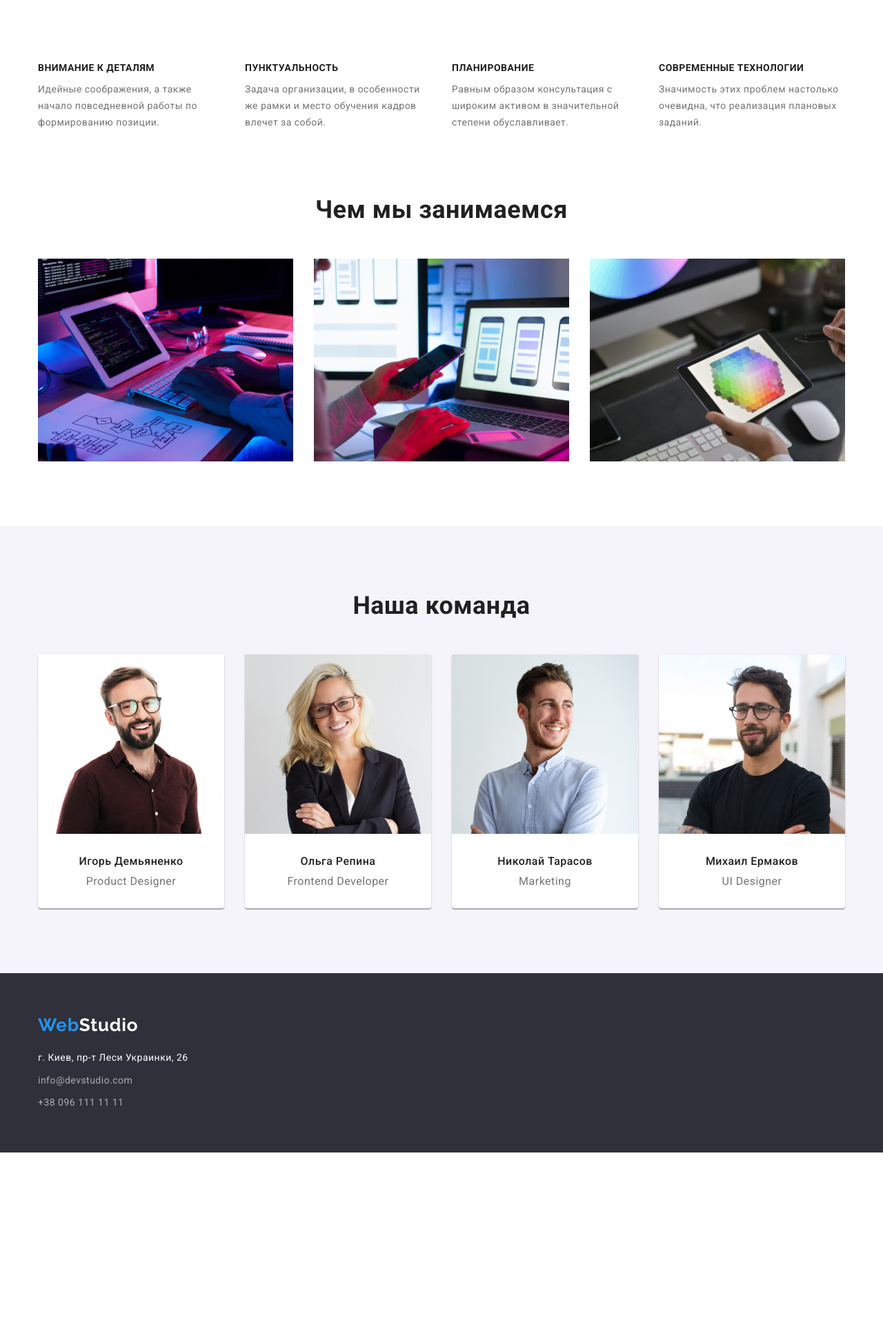
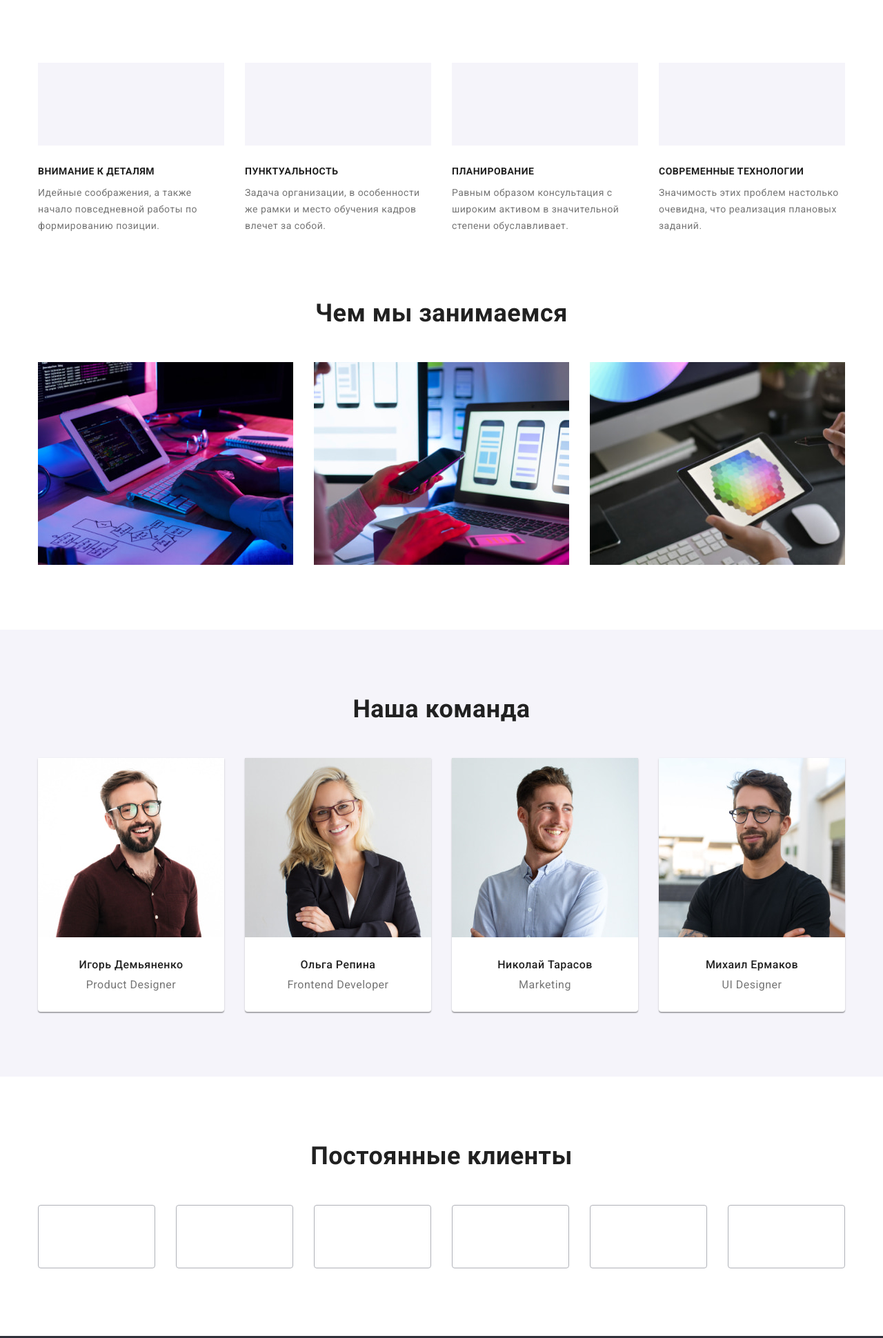
Before and after one commit to valerie-german/goit-markup-hw-04, a plain HTML site: page index.html in a window 1280 px wide. Shown: the part 684-2624 px from the top of the page at 69% size. Before the commit the page ends 2355 px from the top, so only its background shows below. Drawn offline with nearby package versions, Linux system fonts and the light colour scheme.

Commit message:
Adds images and sections

```diff
--- a/css/styles.css
+++ b/css/styles.css
@@ -100,7 +100,7 @@ body {
 /* 1.3. Контакты */
 .contacts .link {
   color: var(--primary-text-color);
-  /* text-decoration: none; */
+
   font-weight: 500;
   font-size: 14px;
   line-height: 1.14;
@@ -147,9 +147,21 @@ body {
 
 /*2.2. Герой */
 .hero {
-  background-color: var(--footer-bg-color);
+  margin: 0 auto;
+  /* text-align: center; */
+  max-width: 1600px;
+  height: 600px;
+  background-image: linear-gradient(to right, rgba(47, 48, 58, 0.4), rgba(47, 48, 58, 0.4)),
+    url('../images/Img-hero.jpg');
+  background-size: cover;
+  background-position: center;
+  background-repeat: no-repeat;
+  /* padding: 200px 0; */
+  background-color: #c4c4c4;
+}
+.hero .container {
+  padding: 200px 0;
   text-align: center;
-  padding: 200px 0;
 }
 /* 2.2.1. Заголовок героя */
 .hero-title {
@@ -241,10 +253,53 @@ body {
 .list.features > .item:not(:last-child) {
   margin-right: 30px;
 }
-
+/* Иконки (неинтерактивные) */
+/* .features > .item::before {
+  display: inline-flex;
+  margin-bottom: 30px;
+  width: 100%;
+  height: 120px;
+  content: '';
+  background-color: var(--secondary-bg-grey);
+}
+.features > .item:nth-child(1)::before {
+  background-image: url('../images/icons/antenna\ 1.svg');
+  background-size: 70px 70px;
+  background-position: center;
+  background-repeat: no-repeat;
+}
+.features > .item:nth-child(2)::before {
+  background-image: url('../images/icons/clock\ 1.svg');
+  background-size: 70px 70px;
+  background-position: center;
+  background-repeat: no-repeat;
+}
+.features > .item:nth-child(3)::before {
+  background-image: url('../images/icons/diagram\ 1.svg');
+  background-size: 70px 70px;
+  background-position: center;
+  background-repeat: no-repeat;
+}
+.features > .item:nth-child(4)::before {
+  background-image: url('../images/icons/astronaut\ 1.svg');
+  background-size: 70px 70px;
+  background-position: center;
+  background-repeat: no-repeat;
+} */
+.features .icon {
+  /* display: flex; */
+  margin-bottom: 30px;
+  width: 100%;
+  height: 120px;
+  content: '';
+  background-color: var(--secondary-bg-grey);
+}
+.features .icon:nth-child(1) {
+}
 /* 2.5. Заголовки и подзаголовки секций Вид деятельности и Наша команда */
 .services .section-title,
-.team .section-title {
+.team .section-title,
+.clients .section-title {
   font-weight: 700;
   font-size: 36px;
   line-height: calc(42 / 36);
@@ -306,11 +361,34 @@ body {
 
 .team-desc {
   padding: 30px 0 30px;
-  /* margin-top: 30px; */
 }
-/* .team-photo {
-  margin-bottom: 30px;
-} */
+
+/* Оформление секции Постоянные клиенты */
+
+.clients .list {
+  display: flex;
+  flex-wrap: wrap;
+  /* justify-content: space-between; */
+}
+.clients-item {
+  flex-basis: calc((100% - 150px) / 6);
+}
+.clients-item:not(:last-child) {
+  margin-right: 30px;
+}
+.clients-item > .link {
+  display: inline-flex;
+  width: 100%;
+  height: 92px;
+  border: 1px solid #afb1b8;
+  border-radius: 4px;
+}
+.clients-item > .link:hover,
+.clients-item > .link:focus {
+  box-shadow: 0px 4px 4px rgba(0, 0, 0, 0.25);
+  border: 1px solid var(--accent-color);
+}
+
 /* 2.6. Портфолио */
 .cases .title {
   font-weight: 700;
--- a/index.html
+++ b/index.html
@@ -30,7 +30,7 @@
       </nav>
       <!-- Контакты -->
       <ul class="list contacts">
-        <li class="item"><a href="mailto:info@devstudio.com" class="link">info@devstudio.com</a></li>
+        <li class="item"><a href="mailto:info@devstudio.com" class="link icon-mail">info@devstudio.com</a></li>
         <li class="item"><a href="tel:+380961111111" class="link">+38 096 111 11 11</a></li>
       </ul>
       </div>
@@ -51,24 +51,28 @@
         <span class="visually-hidden"><h2>Наши преимущества</h2></span>
         <ul class="list features">
           <li class="item">
+            <div class="icon"></div>
             <h3 class="title">Внимание к деталям</h3>
             <p class="lead">
               Идейные соображения, а также начало повседневной работы по формированию позиции.
             </p>
           </li>
           <li class="item">
+            <div class="icon"></div>
             <h3 class="title">Пунктуальность</h3>
             <p class="lead">
               Задача организации, в особенности же рамки и место обучения кадров влечет за собой.
             </p>
           </li>
           <li class="item">
+            <div class="icon"></div>
             <h3 class="title">Планирование</h3>
             <p class="lead">
               Равным образом консультация с широким активом в значительной степени обуславливает.
             </p>
           </li>
           <li class="item">
+            <div class="icon"></div>
             <h3 class="title">Современные технологии</h3>
             <p class="lead">
               Значимость этих проблем настолько очевидна, что реализация плановых заданий.
@@ -135,6 +139,20 @@
         </ul>
         </div>
       </section>
+      <!-- Постоянные клиенты -->
+      <section class="section clients">
+        <div class="container">
+          <h2 class="section-title">Постоянные клиенты</h2>
+          <ul class="list">
+            <li class="clients-item"><a href="" class="link"></a></li>
+            <li class="clients-item"><a href="" class="link"></a></li>
+            <li class="clients-item"><a href="" class="link"></a></li>
+            <li class="clients-item"><a href="" class="link"></a></li>
+            <li class="clients-item"><a href="" class="link"></a></li>
+            <li class="clients-item"><a href="" class="link"></a></li>
+          </ul>
+        </div>
+      </section>
     </main>
     <!-- Футер -->
     <footer class="footer">
@@ -158,6 +176,7 @@
           <li class="contact"><a href="tel:+380961111111" class="link">+38 096 111 11 11</a></li>
         </ul>
       </address>
+      <!-- Присоединяйся -->
       </div>
     </footer>
   </body>
```
Also changed, not shown: images/icons/Logo (1).svg (added), images/icons/Logo (2).svg (added), images/icons/Logo (3).svg (added), images/icons/Logo (4).svg (added), images/icons/Logo (5).svg (added), images/icons/Logo.svg (added), images/icons/antenna 1.svg (added), images/icons/astronaut 1.svg (added), images/icons/clock 1.svg (added), images/icons/diagram 1.svg (added), images/icons/envelope.svg (added), images/icons/facebook 1.svg (added), images/icons/instagram 1.svg (added), images/icons/linkedin 1.svg (added), 2 more files.
